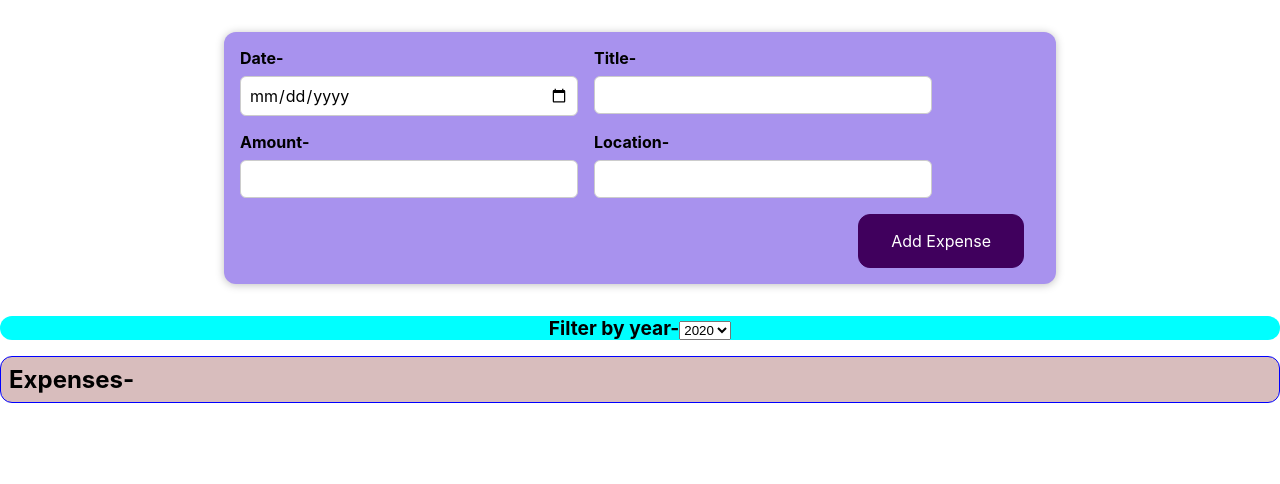
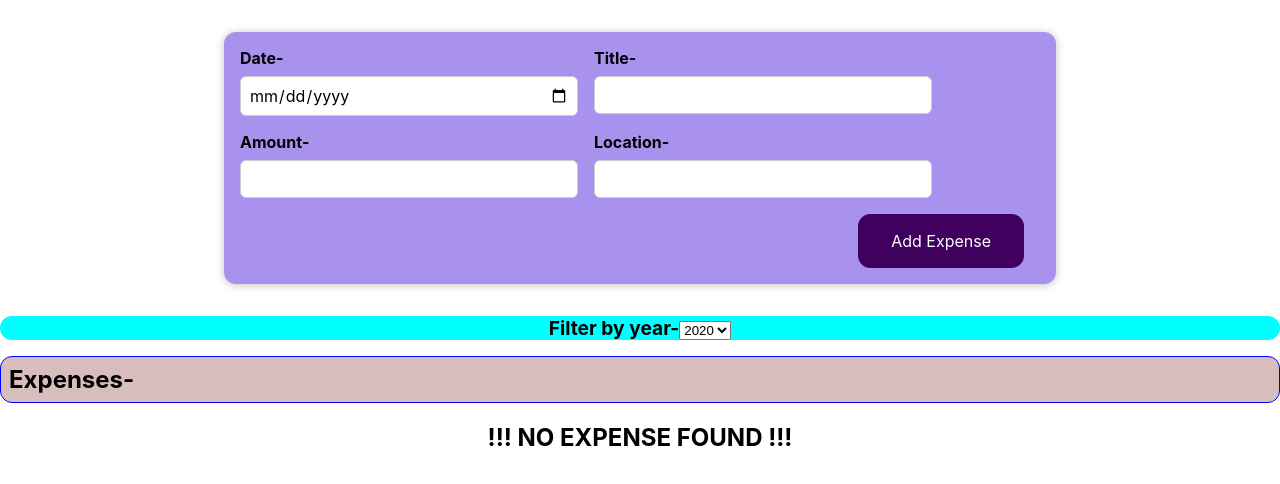
Before and after one commit to aknair95/React-expense-tracker, a React (Create React App) app: page / in a window 1280 px wide. Shown: the top 484 px of the page. Built offline with nearby package versions, Linux system fonts and the light colour scheme.

Commit message:
component for conditional content added

```diff
--- a/src/App.js
+++ b/src/App.js
@@ -1,9 +1,9 @@
 
 import { useState } from "react";
-import ExpenseItem from "./components/Expense/ExpenseItem";
 import './components/Expense/ExpenseItem.css';
 import NewExpense from "./components/ExpenseForm/NewExpense";
 import ExpenseFilter from "./components/filter/ExpenseFilter";
+import ExpenseList from "./components/filter/ExpenseList";
 
 const App=() => {
 
@@ -38,6 +38,8 @@ const App=() => {
 
   const [filterYear,setFilterYear]= useState("2020");
 
+  const filteredExpenses=expense.filter((element)=> element.date.getFullYear().toString().includes(filterYear));          //filterering expenses by year as per user input
+
   const filterChangeHandler=(selectedFilter) =>{
     setFilterYear(selectedFilter);
   }
@@ -49,12 +51,7 @@ const App=() => {
       <ExpenseFilter selectedYear={filterYear} onExpenseFilterChange={filterChangeHandler}/>
       <h2 className='expense-item h2'>Expenses-</h2>
         <div>
-         {
-           expense.filter((element)=> element.date.getFullYear().toString().includes(filterYear)                                    //filterering expenses by year as per user input
-           ).map((item) => (
-          <ExpenseItem key={Math.random()} title={item.title} amount={item.amount} location={item.location} date={item.date}/>      //iterating expense array
-         ))
-         }
+          <ExpenseList items={filteredExpenses}/>
         </div>
       </header>
     </div>
--- /dev/null
+++ b/src/components/filter/ExpenseList.css
@@ -0,0 +1,9 @@
+.expenses-list {
+    list-style: none;
+    padding: 0;
+  }
+
+  .expenses-list-message {
+    color: black;
+    text-align: center;
+  }
--- /dev/null
+++ b/src/components/filter/ExpenseList.js
@@ -0,0 +1,23 @@
+
+import "./ExpenseList.css";
+import ExpenseItem from "../Expense/ExpenseItem";
+
+const ExpenseList=(props) =>{
+
+    if(props.items.length === 0)
+    {
+        return <h2 className="expenses-list-message">!!! NO EXPENSE FOUND !!!</h2>;
+    }
+
+    return (
+        <ul className="expenses-list">
+            {
+                props.items.map((item) => (
+                    <ExpenseItem key={Math.random()} title={item.title} amount={item.amount} location={item.location} date={item.date}/>      //iterating expense array
+
+            ))}
+        </ul>
+    )
+}
+
+export default ExpenseList;
```
